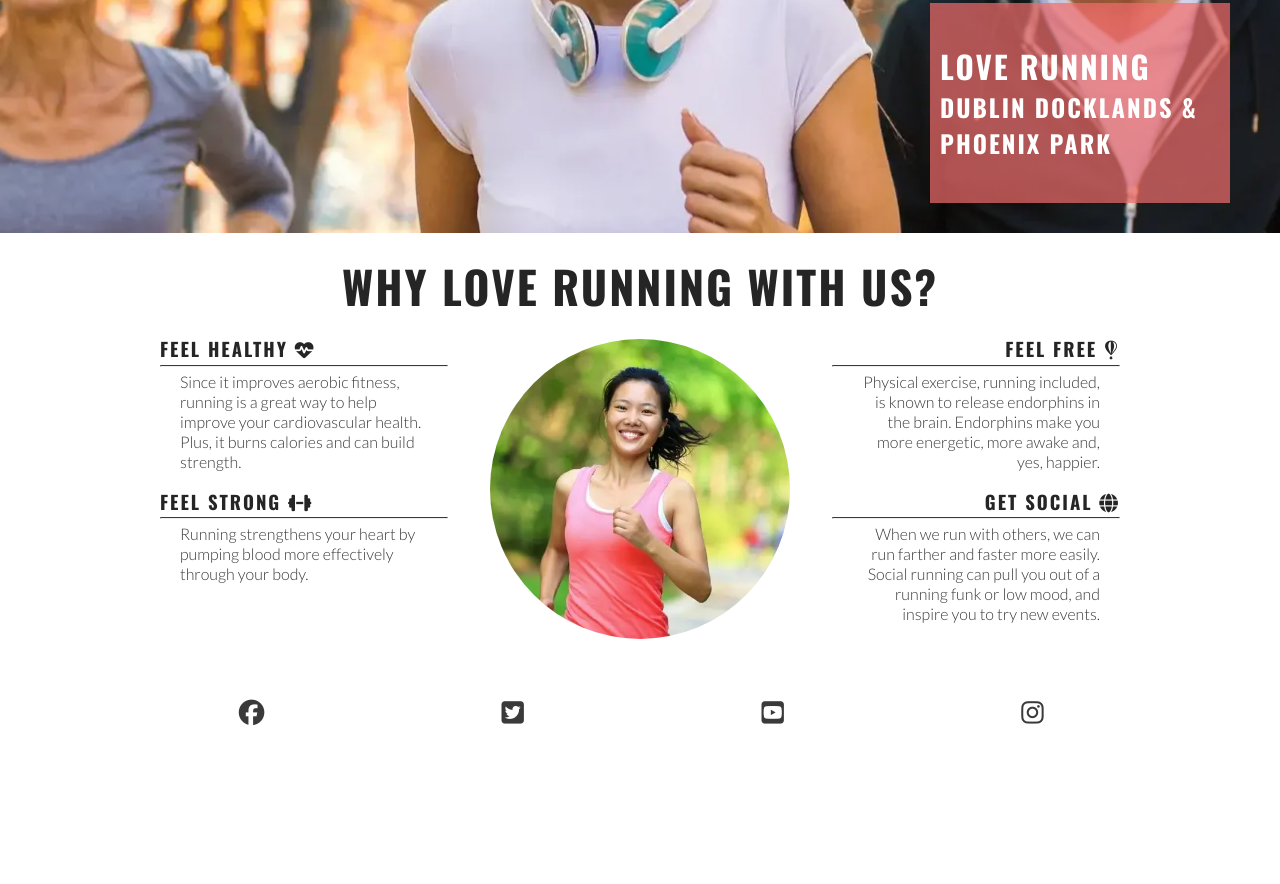
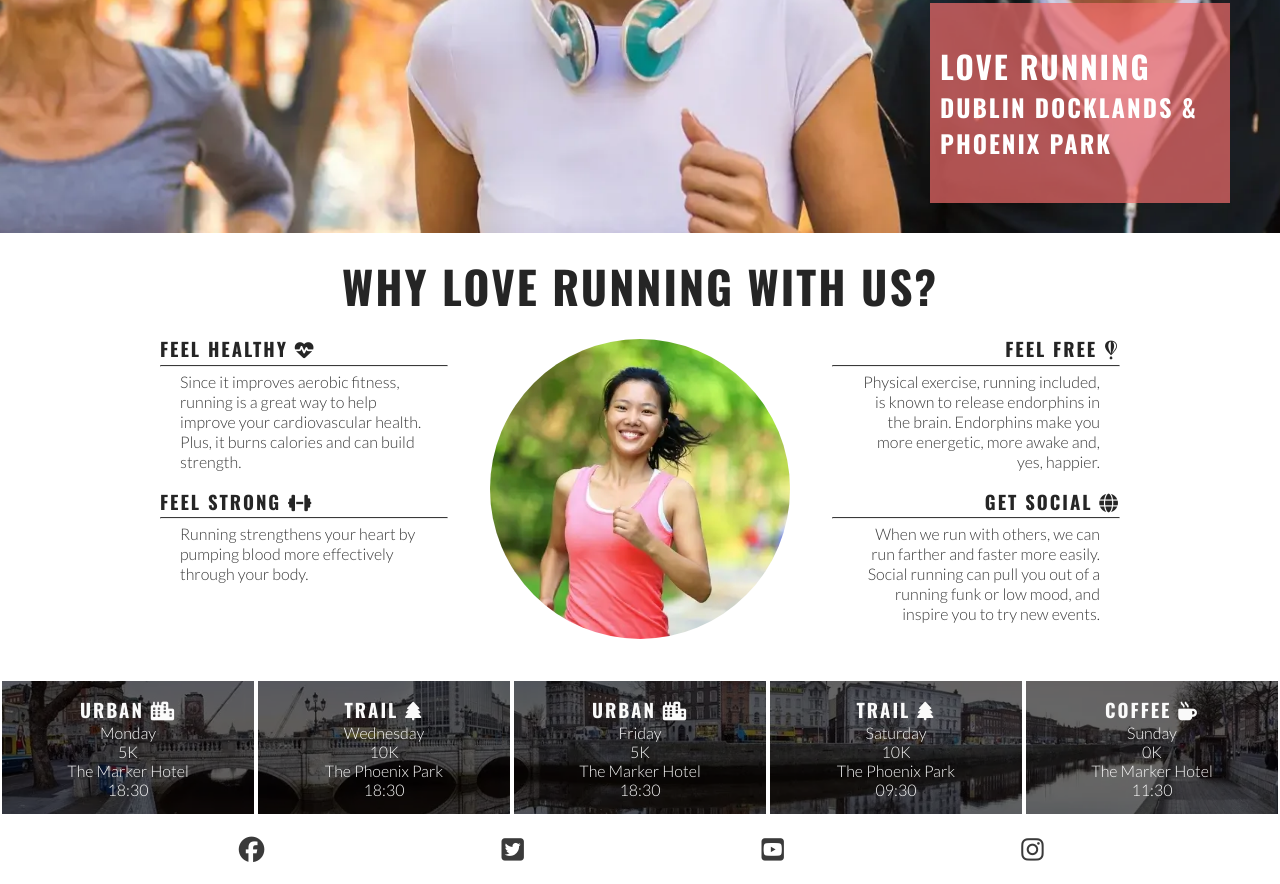
Before and after one commit to MWResearch/Runner, a plain HTML site: page index.html in a window 1280 px wide. Shown: the part 446-1330 px from the top of the page. Before the commit the page ends 1193 px from the top, so only its background shows below. Drawn offline with nearby package versions, Linux system fonts and the light colour scheme.

Commit message:
meetup section added

```diff
--- a/assets/css/style.css
+++ b/assets/css/style.css
@@ -24,6 +24,10 @@ h1, h2, h3 {
     text-transform: uppercase;
     letter-spacing: 2px;
     color: #252525;
+}
+
+.hidden-heading {
+    display: none;
 }
 
 /* Header */
@@ -158,6 +162,32 @@ main {
     justify-content: center;
 }
 
+/* Meetup Times section */
+#times {
+    background: url('../images/dublin-city.webp') no-repeat center/cover;
+    /* Handles responsivity without the need for a media query */
+    display: flex;
+    flex-wrap: wrap;
+}
+
+#times div {
+    color: #fafafa;
+    background-color: rgba(0, 0, 0, .6);
+    padding: 15px;
+    text-align: center;
+    /* This will not wrap on screens of less than 400px wide.
+    Each div will expand to fill the available space on its row */
+    flex-basis: 200px;
+    flex-grow: 1;
+    /* Creates a grid of meetup time divs over the background image */
+    border: 2px solid white;
+}
+
+#times h3 {
+    /* Override the heading colour set in general styles */
+    color: #fafafa;
+}
+
 /* Footer */
 #social-networks {
     text-align: center;
--- a/index.html
+++ b/index.html
@@ -14,7 +14,7 @@
     <link rel="icon" type="image/png" sizes="32x32" href="assets/favicon/favicon-32x32.png">
     <link rel="icon" type="image/png" sizes="16x16" href="assets/favicon/favicon-16x16.png">
     <!-- Stylesheet -->
-    <link rel="stylesheet" href="assets/css/style.css">
+    <link rel="stylesheet" href="assets/css/style.css?s">
 </head>
 
 <body>
@@ -79,6 +79,47 @@
                 </div>
             </div>
         </section>
+        <!-- Meetup Times section -->
+        <section id="meetups">
+            <h2 class="hidden-heading">Meet-up Times</h2>
+            <div id="times">
+                <div>
+                    <h3>Urban <i class="fa-solid fa-city"></i></h3>
+                    <p>Monday</p>
+                    <p>5K</p>
+                    <p>The Marker Hotel</p>
+                    <p>18:30</p>
+                </div>
+                <div>
+                    <h3>Trail <i class="fa-solid fa-tree"></i></h3>
+                    <p>Wednesday</p>
+                    <p>10K</p>
+                    <p>The Phoenix Park</p>
+                    <p>18:30</p>
+                </div>
+                <div>
+                    <h3>Urban <i class="fa-solid fa-city"></i></h3>
+                    <p>Friday</p>
+                    <p>5K</p>
+                    <p>The Marker Hotel</p>
+                    <p>18:30</p>
+                </div>
+                <div>
+                    <h3>Trail <i class="fa-solid fa-tree"></i></h3>
+                    <p>Saturday</p>
+                    <p>10K</p>
+                    <p>The Phoenix Park</p>
+                    <p>09:30</p>
+                </div>
+                <div>
+                    <h3>Coffee <i class="fa-solid fa-mug-hot"></i></h3>
+                    <p>Sunday</p>
+                    <p>0K</p>
+                    <p>The Marker Hotel</p>
+                    <p>11:30</p>
+                </div>
+            </div>
+        </section>
     </main>
 
     <!-- Footer -->
```
Also changed, not shown: assets/images/dublin-city.webp (added).
